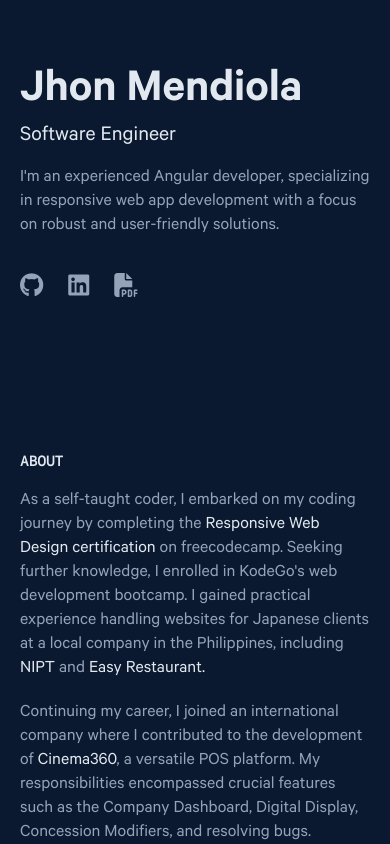
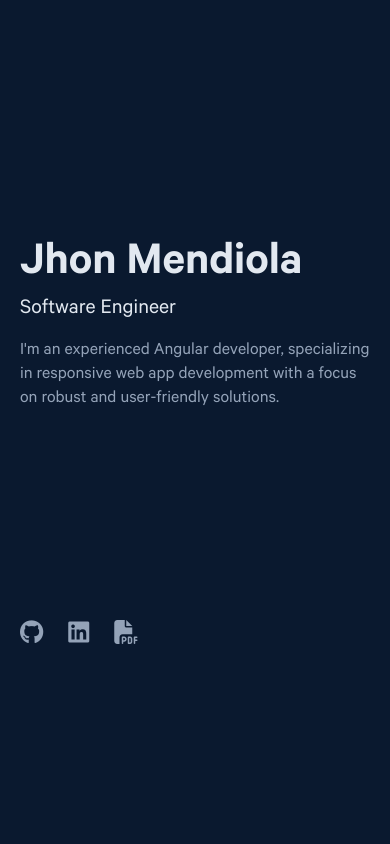
Before and after one commit to AngPayas055/portfoliov2, an Angular app: page /main/home in a window 390 px wide. Shown: the top 844 px of the page. Built offline with nearby package versions, Linux system fonts and the light colour scheme.

Commit message:
fix front page and favicon

```diff
--- a/src/app/modules/main/home/home.component.css
+++ b/src/app/modules/main/home/home.component.css
@@ -185,11 +185,12 @@
         width: calc(100% - 40px);
         position: relative;
         top: 0;
-        height: unset;
+        height: 89vh;
+        /* padding: 13vh 0; */
         padding: 8vh 20px 3vh 20px;
         display: flex;
         flex-direction: column;
-        justify-content: space-between;
+        justify-content: space-evenly;
     }
     .group-right{
         width: 100%;
--- a/src/app/modules/main/home/home.component.html
+++ b/src/app/modules/main/home/home.component.html
@@ -116,7 +116,7 @@
         </div>
         <div class="sec" id="projects">
             <div class="sec-title">PROJECTS</div>
-            <a class="exp-cont" href="https://jmendiola.com" target="_blank">
+            <a class="exp-cont" href="https://jac-social.vercel.app" target="_blank">
                 <div class="exp-left">
                     <img src="./../../../../assets/img/proj-jac.png" alt="">
                 </div>
--- a/src/index.html
+++ b/src/index.html
@@ -5,7 +5,7 @@
   <title>PortfolioV2</title>
   <base href="/">
   <meta name="viewport" content="width=device-width, initial-scale=1">
-  <link rel="icon" type="image/x-icon" href="favicon.ico">
+  <link rel="icon" type="image/x-icon" href="./assets/img/logo-icon.png">
 </head>
 <body>
   <app-root></app-root>
```
Also changed, not shown: src/assets/img/logo-icon.png (added).
